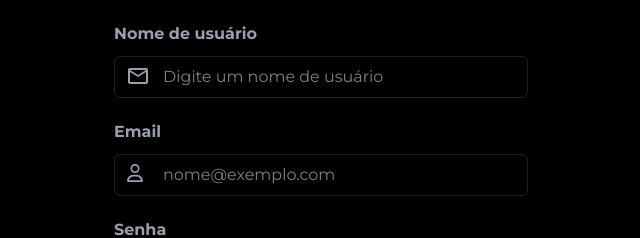
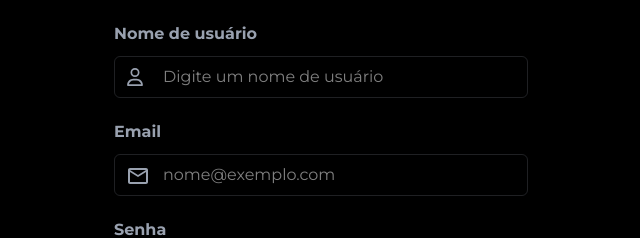
Before and after one commit to rogeranacleto/prevsystem-app, a React (Vite) app: page /signup in a window 1280 px wide. Shown: the part 215-453 px from the top of the page, without its empty margins (319-959 px from the left). Built offline with nearby package versions, Linux system fonts and the light colour scheme; no server answers.

Commit message:
style: change icon

```diff
--- a/src/pages/Signup/index.tsx
+++ b/src/pages/Signup/index.tsx
@@ -65,12 +65,12 @@ async function createAccount() {
                         <div className="w-full max-w-md overflow-hidden flex flex-col justify-center">
                             <div className="flex flex-col mb-5.5 relative">
                                 <label className="text-gray-400 font-bold mb-2.5">Nome de usuário</label>
-                                <MdOutlineEmail className="absolute text-2xl text-gray-400 top-10.5 left-3"/>
+                                <FaRegUser className="absolute text-lg text-gray-400 top-11.5 left-3"/>
                                 <input type="text" placeholder="Digite um nome de usuário" className="border border-solid border-gray-400/20 rounded-md pt-2 pb-2 pl-12 focus:border-gray-400/40 outline-none text-white" required value={userName} onChange={(e) => setUserName(e.target.value)}/>
                             </div>
                             <div className="flex flex-col mb-5.5 relative">
                                 <label className="text-gray-400 font-bold mb-2.5">Email</label>
-                                <FaRegUser className="absolute text-lg text-gray-400 top-11 left-3"/>
+                                <MdOutlineEmail className="absolute text-2xl text-gray-400 top-11 left-3"/>
                                 <input type="text" placeholder="nome@exemplo.com" className="border border-solid border-gray-400/20 rounded-md pt-2 pb-2 pl-12 focus:border-gray-400/40 outline-none text-white" required value={email} onChange={(e) => setEmail(e.target.value)}/>
                             </div>
                             <div className="flex flex-col relative">
```
